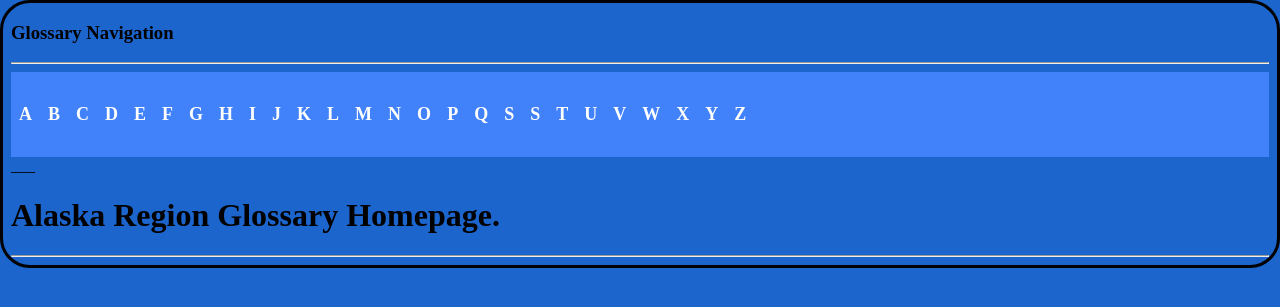
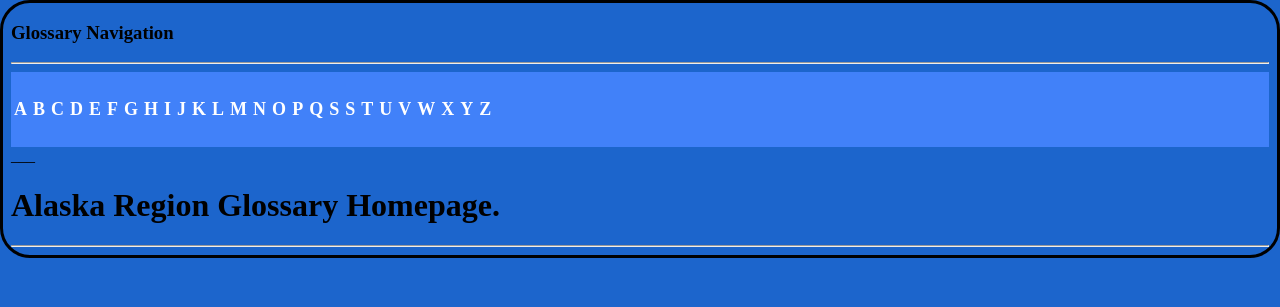
Before and after one commit to ThePanamalien/TestOne, a Jekyll site: the page built from index.md, in a window 1280 px wide. Shown: the top 307 px of the page. Built offline with Jekyll 4.4.1, drawn with Linux system fonts in a browser that asks for light colours.

Commit message:
Update glossaryPage.html

```diff
--- a/_layouts/glossaryPage.html
+++ b/_layouts/glossaryPage.html
@@ -21,7 +21,7 @@ li a {
   display: block;
   color: white;
   text-align: left;
-  padding: 8px;
+  padding: 3px;
   text-decoration: none;
   font-size: 18px;
 
@@ -29,6 +29,8 @@ li a {
 
 li a:hover {
   background-color: #ffe400;
+  font-weight:bolder;
+  color: black;
 }
 
        html{
```
